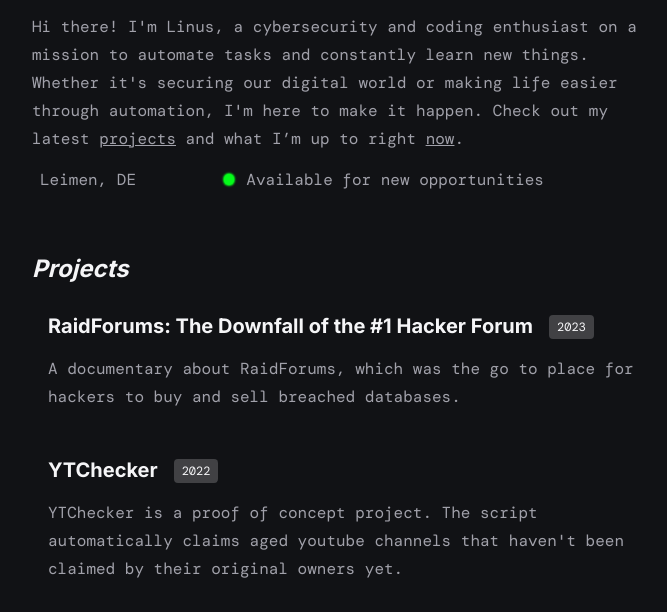
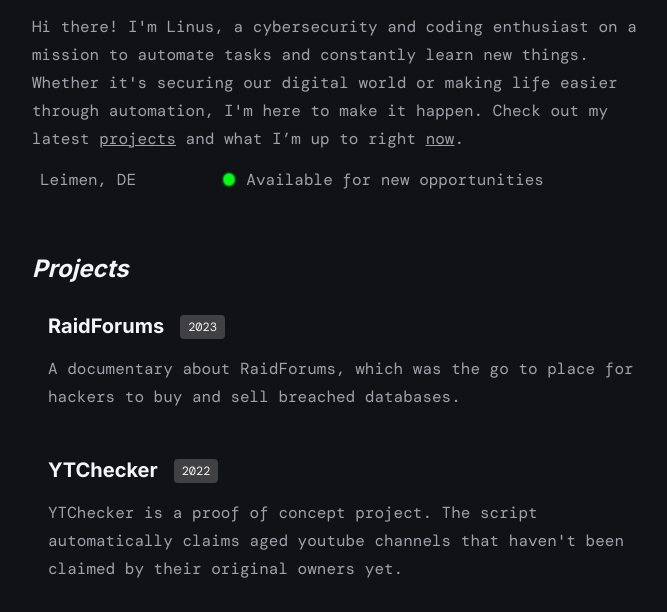
Before and after one commit to lynusdev/linusjung.dev, a plain HTML site: page index.html in a window 1280 px wide. Shown: the part 182-794 px from the top of the page, without its empty margins (292-959 px from the left). Drawn offline with nearby package versions, Linux system fonts and the light colour scheme; some icons are missing.

Commit message:
Changed project title

```diff
--- a/index.html
+++ b/index.html
@@ -60,9 +60,7 @@
               target="_blank"
             >
               <div class="project__header">
-                <h4 class="project__header-title">
-                  RaidForums: The Downfall of the #1 Hacker Forum
-                </h4>
+                <h4 class="project__header-title">RaidForums</h4>
                 <span class="badge">2023</span>
               </div>
               <div class="project__details">
```
